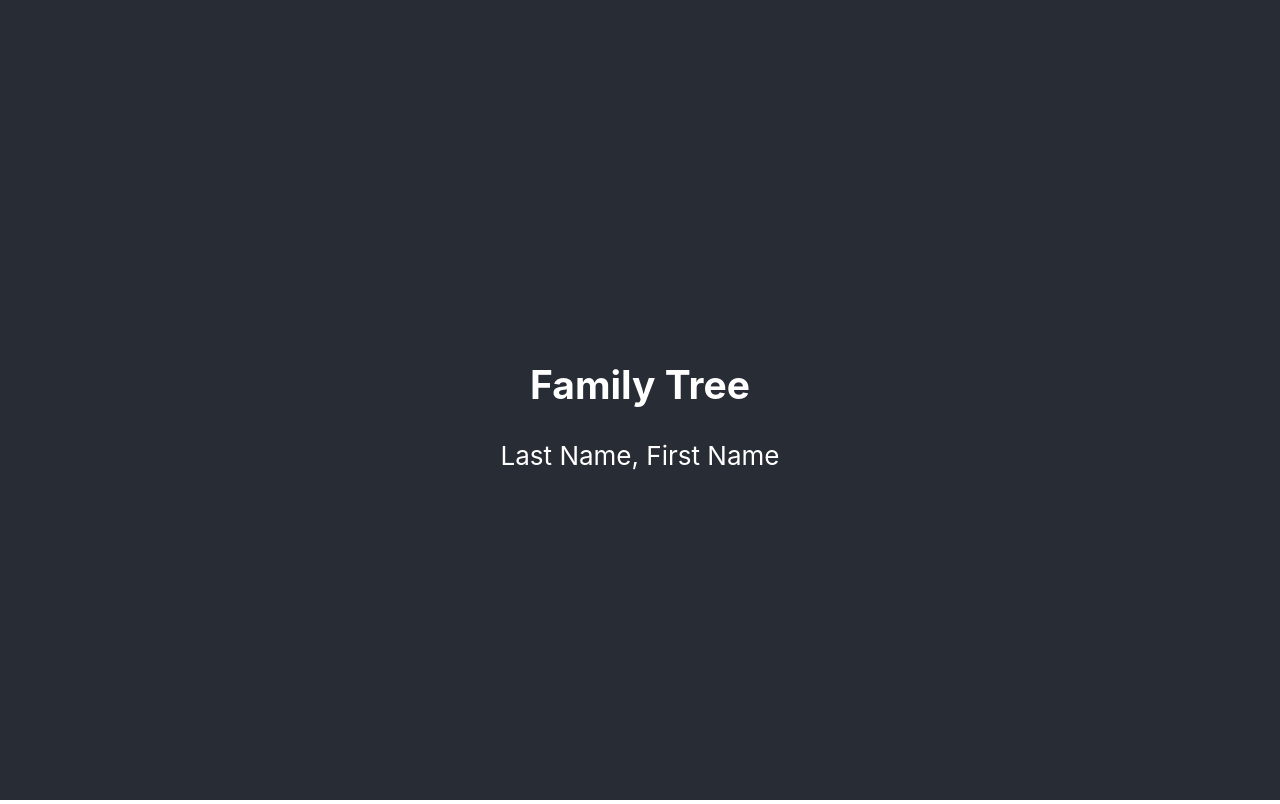
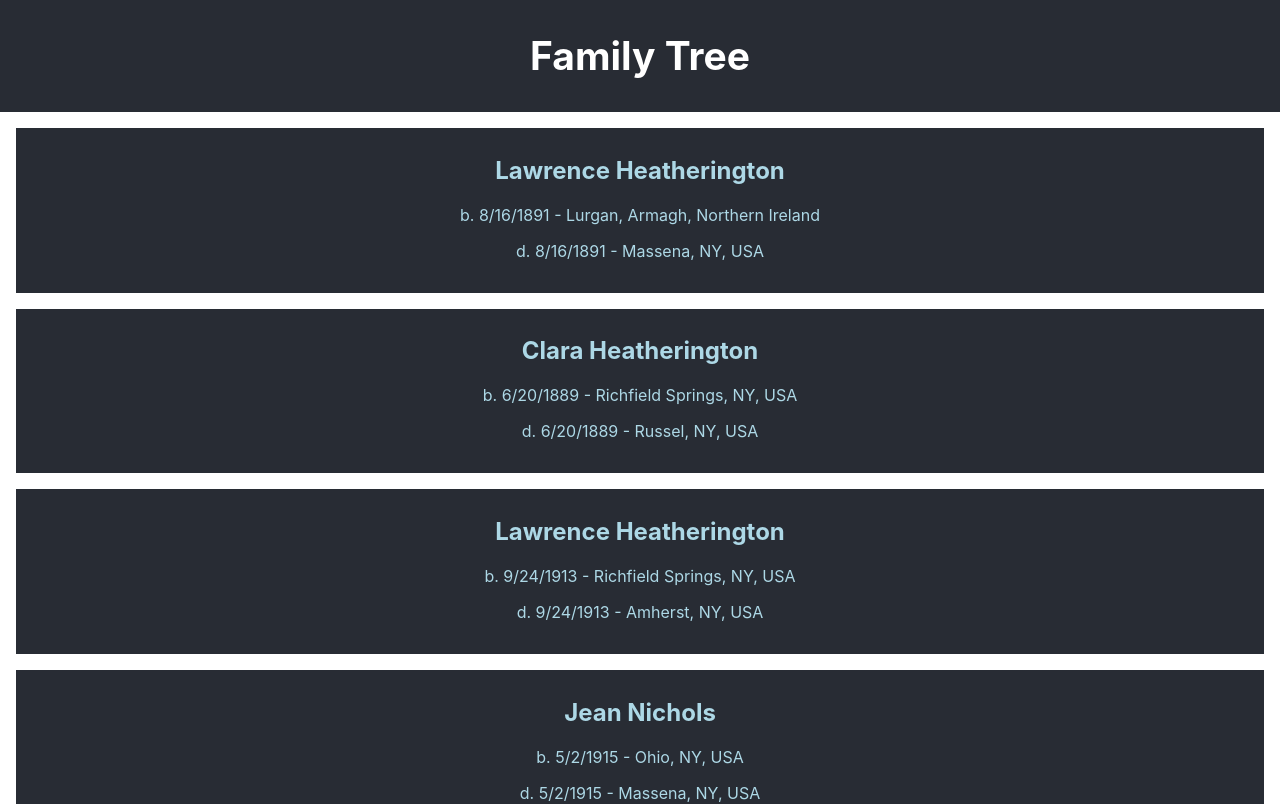
Before and after one commit to lizcramerfox/family-tree-client, a React (Create React App) app: page / in a window 1280 px wide. Shown: the top 804 px of the page. Built offline with nearby package versions, Linux system fonts and the light colour scheme.

Commit message:
Adds view of each person's entry on front page (incl. birth/death data)

```diff
--- a/src/App.css
+++ b/src/App.css
@@ -15,7 +15,7 @@
 
 .App-header {
   background-color: #282c34;
-  min-height: 100vh;
+  min-height: 10vh;
   display: flex;
   flex-direction: column;
   align-items: center;
@@ -36,3 +36,11 @@
     transform: rotate(360deg);
   }
 }
+
+
+.person-profile {
+  background: #282c34;
+  color: lightblue;
+  padding: .5rem 1rem 1rem;
+  margin: 1rem;
+}
--- a/src/App.js
+++ b/src/App.js
@@ -1,4 +1,5 @@
-import Tree from './tree'
+import Tree from './tree';
+import data from './data';
 import './App.css';
 
 function App() {
@@ -6,10 +7,12 @@ function App() {
     <div className="App">
       <header className="App-header">
         <h2>Family Tree</h2>
-        <Tree/>
       </header>
+      <main>
+        <Tree data={data} />
+      </main>
     </div>
-  );
-}
+  )
+};
 
 export default App;
--- a/src/data.js
+++ b/src/data.js
@@ -1,4 +1,6 @@
-export const person1 = {
+const data = [
+  {
+    id: '00-01',
     firstName: 'Lawrence',
     middleName: '',
     lastName: 'Heatherington',
@@ -18,9 +20,10 @@ export const person1 = {
     deathState: 'NY',
     deathCountry: 'USA',
     generation: 0,
-}
+  },
 
-export const person2 = {
+  {
+    id: '00-02',
     firstName: 'Clara',
     middleName: 'Estella',
     lastName: 'Heatherington',
@@ -40,9 +43,10 @@ export const person2 = {
     deathState: 'NY',
     deathCountry: 'USA',
     generation: 0,
-}
+  },
 
-export const person3 = {
+  {
+    id: '01-01',
     firstName: 'Lawrence',
     middleName: 'Risley',
     lastName: 'Heatherington',
@@ -62,9 +66,10 @@ export const person3 = {
     deathState: 'NY',
     deathCountry: 'USA',
     generation: 1,
-}
+  },
 
-export const person4 = {
+  {
+    id: '01-02',
     firstName: 'Ruth',
     middleName: 'Jean',
     lastName: 'Nichols',
@@ -84,9 +89,10 @@ export const person4 = {
     deathState: 'NY',
     deathCountry: 'USA',
     generation: 1,
-}
+  },
 
-export const person5 = {
+  {
+    id: '01-03',
     firstName: 'Marion',
     middleName: 'Louine',
     lastName: 'Pernice',
@@ -106,9 +112,10 @@ export const person5 = {
     deathState: 'NY',
     deathCountry: 'USA',
     generation: 1,
-}
+  },
 
-export const person6 = {
+  {
+    id: '01-04',
     firstName: 'Elsie',
     middleName: 'Elizabeth',
     lastName: 'Buck',
@@ -128,9 +135,10 @@ export const person6 = {
     deathState: 'NY',
     deathCountry: 'USA',
     generation: 1,
-}
+  },
 
-export const person7 = {
+  {
+    id: '01-05',
     firstName: 'Francis',
     middleName: 'Viola',
     lastName: 'Myers',
@@ -150,9 +158,10 @@ export const person7 = {
     deathState: 'FL',
     deathCountry: 'USA',
     generation: 1,
-}
+  },
 
-export const person8 = {
+  {
+    id: '01-06',
     firstName: 'Hazel',
     middleName: 'Margaret',
     lastName: 'Fox',
@@ -172,9 +181,10 @@ export const person8 = {
     deathState: 'MA',
     deathCountry: 'USA',
     generation: 1,
-}
+  },
 
-export const person9 = {
+  {
+    id: '01-07',
     firstName: 'Murial',
     middleName: 'Mae',
     lastName: 'Bicknell',
@@ -195,3 +205,6 @@ export const person9 = {
     deathCountry: 'USA',
     generation: 1,
   }
+]
+
+export default data
--- /dev/null
+++ b/src/person.js
@@ -0,0 +1,18 @@
+import React, { Component } from 'react'
+
+class Person extends Component {
+  render () {
+    const { firstName, middleName, lastName, maidenName, prefName, sex, birthYear, birthMonth, birthDay, birthCity, birthState, birthCountry, deathYear, deathMonth, deathDay, deathCity, deathState, deathCountry, generation } = this.props.person
+
+
+    return (
+      <div className="person-profile">
+        <h2>{prefName} {lastName}</h2>
+        <p>b. {birthMonth}/{birthDay}/{birthYear} - {birthCity}, {birthState}, {birthCountry}</p>
+        <p>d. {birthMonth}/{birthDay}/{birthYear} - {deathCity}, {deathState}, {deathCountry}</p>
+      </div>
+    )
+  }
+}
+
+export default Person
--- a/src/tree.js
+++ b/src/tree.js
@@ -1,13 +1,20 @@
 import React, { Component } from 'react'
+import Person from './person'
+
+
+
 
 class Tree extends Component {
+
   render () {
-    return (
-      <div>
-        <span>Last Name, </span>
-        <span>First Name</span>
-      </div>
+    let treeJsx
+
+    treeJsx = (
+      this.props.data.map(person => (
+        <Person key={person.id} person={person} />
+      ))
     )
+    return treeJsx
   }
 }
 
```
Lines whose indentation alone changed are shown as unchanged.
